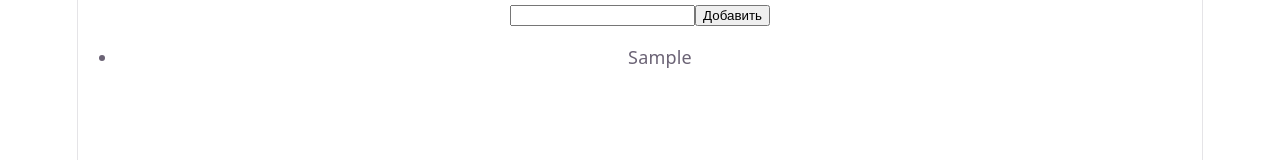
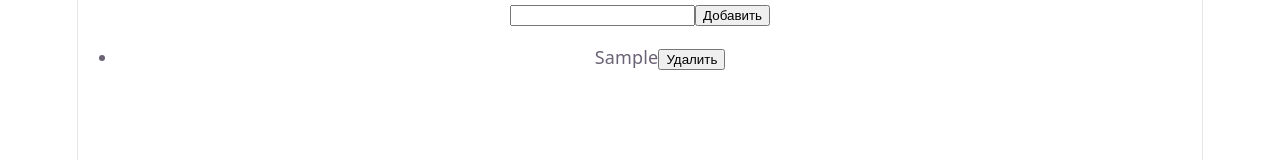
Before and after one commit to vadimk321/ToDoList-React, a React (Vite) app: page / in a window 1280 px wide. Both pictures are taken after typing "Sample" into the empty fields and a click on the button "Добавить". Shown: the top 160 px of the page. Built offline with nearby package versions, Linux system fonts and the light colour scheme.

Commit message:
Add DeleteTask Button

```diff
--- a/src/App.jsx
+++ b/src/App.jsx
@@ -33,6 +33,11 @@ function App() {
     e.target.reset();
   }
 
+  function deleteTask(id){
+    const tasksUpdated = tasks.filter(task => task.id !== id);
+    setTasks(tasksUpdated);
+  }
+
   return (
     <div>
       <form onSubmit={addTask}>
@@ -41,7 +46,8 @@ function App() {
       </form>
       <ul>
         {tasks.map(task => (
-          <li key = {task.id}>{task.text}</li>
+          <li key = {task.id}>{task.text}
+          <button onClick={() => deleteTask(task.id)}>Удалить</button></li>
           )
         )}
       </ul>
```
